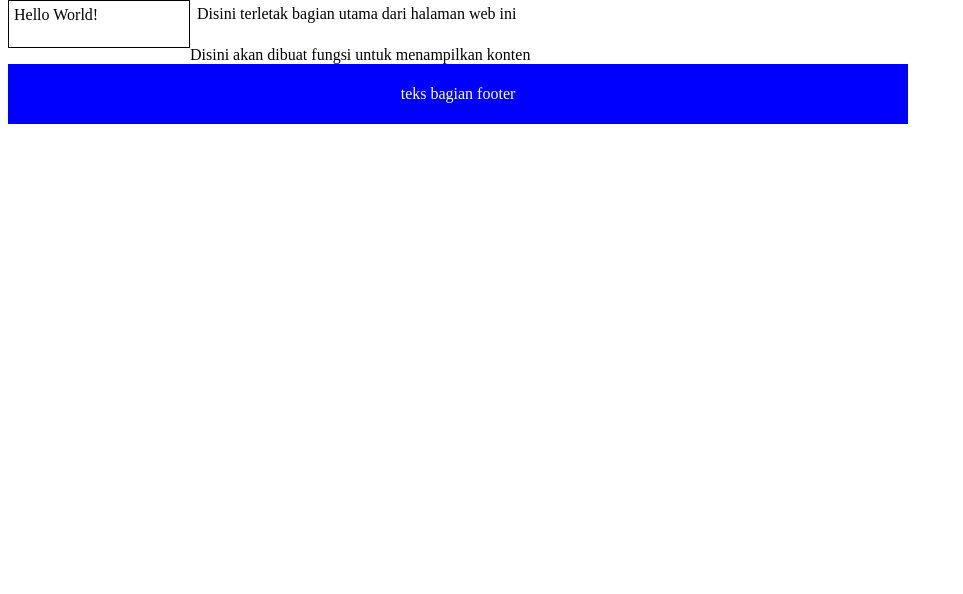
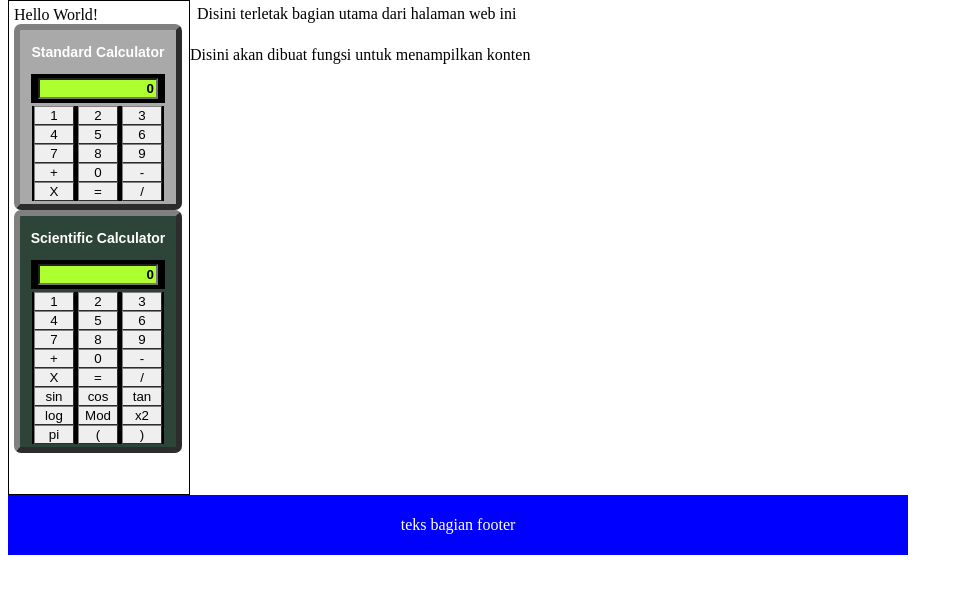
Before and after one commit to donnyhandoko/mycms2, a PHP site: page / in a window 1280 px wide. Shown: the part 120-714 px from the top of the page, without its empty margins (0-963 px from the left). Run offline with PHP 8.4, Linux system fonts and the light colour scheme.

Commit message:
menambahkan pada kuliah-06 advance widget

```diff
--- a/includes/cmsWidget.php
+++ b/includes/cmsWidget.php
@@ -5,6 +5,7 @@ class cmsWidget extends cmsBase{
 
 	var $widgetPath='';
 	var $widgetName='';
+	var $parameters=array();
 
 	function setWidgetPath($widgetName)
 	{
@@ -21,7 +22,8 @@ class cmsWidget extends cmsBase{
 		echo 'Di sini akan ditmapilkan output widget';
 		}
 
-		function run($widgetName)    {
+		function run($widgetName,$params)	{
+		$this->parameters =$params;
 		$this->setWidgetPath($widgetName);
 		$this->display();
     }
--- a/includes/templateFunctions.php
+++ b/includes/templateFunctions.php
@@ -3,7 +3,6 @@ require_once('cmsBase.php');
 class templateFunctions extends CmsBase{
 	//fungsi pengaturan template
 	var $templateName = 'default';
-
 	var $widgetPositions=array();
 
 	function show ()
@@ -33,24 +32,29 @@ class templateFunctions extends CmsBase{
 	if(!empty($this->widgetPositions[$position]))
 	{
 	$widgets=$this->widgetPositions[$position];
-	foreach($widgets as $widgetName)
+	foreach($widgets as $widgetObject)
 	{
+	$widgetName = $widgetObject->name;
+	$widgetParameters = $widgetObject->parameters;
 	require_once('widgets/'.$widgetName.'/'.$widgetName.'.php');
 	$widgetclass=ucfirst($widgetName).'Widget';
 	$widget=new $widgetclass();
-	$widget->run($widgetName);
+	$widget->run($widgetName,$widgetParameters);
 		}
 	}
 }
-	function setWidget($position,$widgetName)
+	function setWidget($position,$widgetName,$params=array())
 {
+	$widget=new StdClass;
+	$widget->name=$widgetName;
+	$widget->parameters=$params;
+
 	if(empty($this->widgetPositions[$position]))
-{
-	$this->widgetPositions[$position]=array($widgetName);
-	} else {
-	array_push($this->widgetPositions[$position],$widgetName);
-		}
+	{
+$this->widgetPositions[$position]=array($widget);
+} else {
+	array_push($this->widgetPositions[$position],$widget);
 	}
-
-}
+	}
+	}
 ?>
--- a/index.php
+++ b/index.php
@@ -2,6 +2,8 @@
 require_once('includes/templateFunctions.php');
 	$tmpl= new TemplateFunctions();
 	$tmpl->setWidget('logoPosition','logo');
-	$tmpl->setWidget('sidebarPosition','hello');
+	$tmpl->setWidget('sidebarPosition','hello',array('hello_to'=>'MyCms'));
+	$tmpl->setWidget('sidebarPosition','calculator');
+	$tmpl->setWidget('sidebarPosition','calculator',array('use_scientific'=>true));
 	$tmpl->show();
 ?>
--- /dev/null
+++ b/widgets/calculator/calculator.php
@@ -0,0 +1,16 @@
+<?php
+require_once('includes/cmsWidget.php');
+class CalculatorWidget extends CmsWidget{
+    function display()
+    {
+      if(!empty($this->parameters['use_scientific']) and $this->parameters['use_scientific']==true)
+      {
+        require($this->getWidgetPath().'template/scientific.php');
+      }
+      else
+      {
+        require($this->getWidgetPath().'template/default.php');
+      }
+    }
+}
+?>
--- /dev/null
+++ b/widgets/calculator/template/default.php
@@ -0,0 +1,42 @@
+<div class="calculator">
+    <h3>Standard Calculator</h3>
+    <div class="calc-screen">
+        <input type="text" value="0" size="15" id="resultArea"/>
+    </div>
+    <div class="calc-buttons-area">
+        <div class="calc-buttons-row">
+            <input type="button" value="1"/>
+            <input type="button" value="2"/>
+            <input type="button" value="3"/>
+        </div>
+        <div class="calc-buttons-row">
+            <input type="button" value="4"/>
+            <input type="button" value="5"/>
+            <input type="button" value="6"/>
+        </div>
+        <div class="calc-buttons-row">
+            <input type="button" value="7"/>
+            <input type="button" value="8"/>
+            <input type="button" value="9"/>
+        </div>
+        <div class="calc-buttons-row">
+            <input type="button" value="+"/>
+            <input type="button" value="0"/>
+            <input type="button" value="-"/>
+        </div>
+        <div class="calc-buttons-row">
+            <input type="button" value="X"/>
+            <input type="button" value="="/>
+            <input type="button" value="/"/>
+        </div>
+    </div>
+</div>
+<style>
+    .calculator{width:156px;background-color:darkgray;text-align:center;border:6px outset gray;border-radius:7px;}
+    .calculator h3{color:white;font-family: arial;font-size: 14px;}
+    .calc-screen{width:80%;padding:4px 5px;background-color:black;margin:0 auto;}
+    .calc-screen input{background-color:greenyellow;color:black;text-align:right;font-weight: bold;}
+    .calc-buttons-area{width:84%;margin:3 auto;}
+    .calc-buttons-row{background-color:black;}
+    .calc-buttons-row input{border:1px outset grey;width:40px;}
+</style>
--- /dev/null
+++ b/widgets/calculator/template/scientific.php
@@ -0,0 +1,57 @@
+<div class="calculator" style="background:rgb(45, 68, 57);">
+    <h3>Scientific Calculator</h3>
+    <div class="calc-screen">
+        <input type="text" value="0" size="15" id="resultArea"/>
+    </div>
+    <div class="calc-buttons-area">
+        <div class="calc-buttons-row">
+            <input type="button" value="1"/>
+            <input type="button" value="2"/>
+            <input type="button" value="3"/>
+        </div>
+        <div class="calc-buttons-row">
+            <input type="button" value="4"/>
+            <input type="button" value="5"/>
+            <input type="button" value="6"/>
+        </div>
+        <div class="calc-buttons-row">
+            <input type="button" value="7"/>
+            <input type="button" value="8"/>
+            <input type="button" value="9"/>
+        </div>
+        <div class="calc-buttons-row">
+            <input type="button" value="+"/>
+            <input type="button" value="0"/>
+            <input type="button" value="-"/>
+        </div>
+        <div class="calc-buttons-row">
+            <input type="button" value="X"/>
+            <input type="button" value="="/>
+            <input type="button" value="/"/>
+        </div>
+        <div class="calc-buttons-row">
+            <input type="button" value="sin"/>
+            <input type="button" value="cos"/>
+            <input type="button" value="tan"/>
+        </div>
+        <div class="calc-buttons-row">
+            <input type="button" value="log"/>
+            <input type="button" value="Mod"/>
+            <input type="button" value="x2"/>
+        </div>
+        <div class="calc-buttons-row">
+            <input type="button" value="pi"/>
+            <input type="button" value="("/>
+            <input type="button" value=")"/>
+        </div>
+    </div>
+</div>
+<style>
+    .calculator{width:156px;background-color:darkgray;text-align:center;border:6px outset gray;border-radius:7px;}
+    .calculator h3{color:white;font-family: arial;font-size: 14px;}
+    .calc-screen{width:80%;padding:4px 5px;background-color:black;margin:0 auto;}
+    .calc-screen input{background-color:greenyellow;color:black;text-align:right;font-weight: bold; width:120px;}
+    .calc-buttons-area{width:84%;margin:3 auto;}
+    .calc-buttons-row{background-color:black;}
+    .calc-buttons-row input{border:1px outset grey;width:40px;}
+</style>
```
